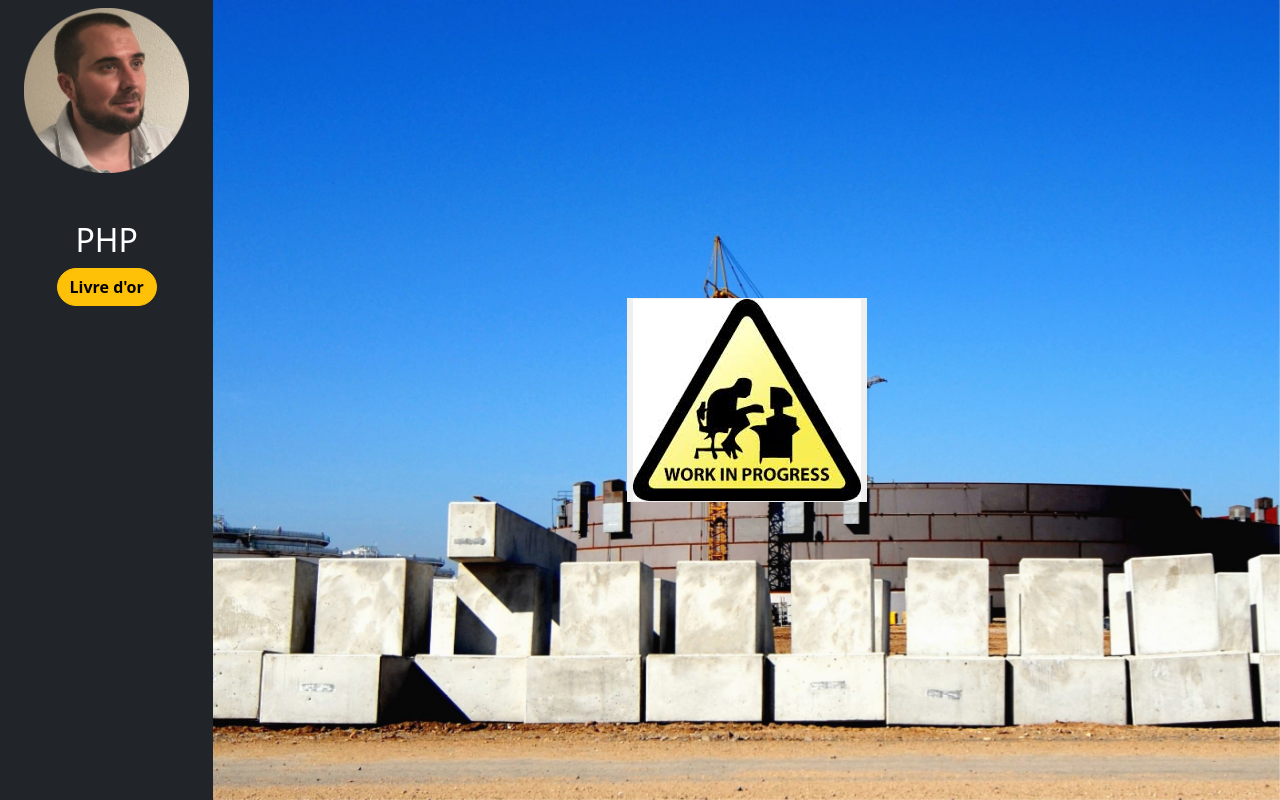
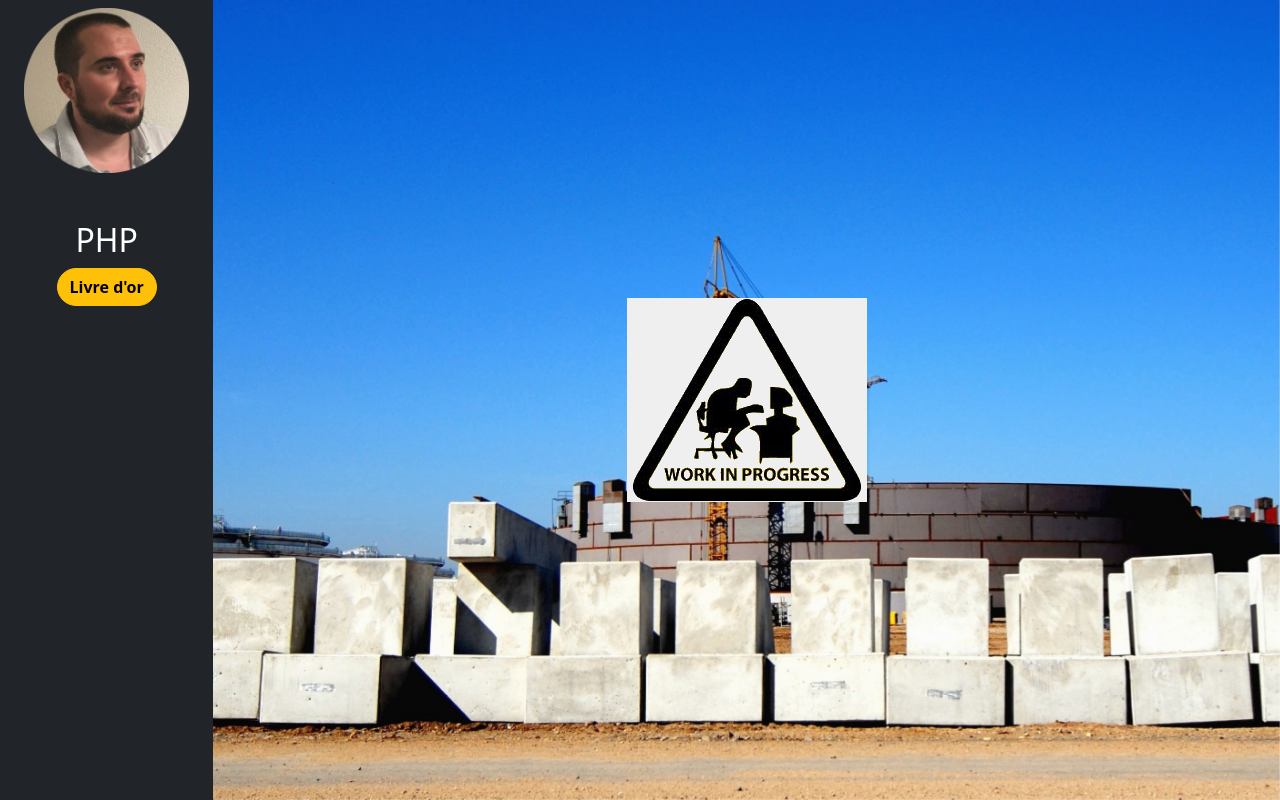
Before and after one commit to franckcostanzo/LaPlateforme_Php-Js, a PHP site: page / in a window 1280 px wide. Run offline with PHP 8.4, Linux system fonts and the light colour scheme.

Commit message:
everything is awesome

```diff
--- a/LaPlateforme_/portfolio/css/style.css
+++ b/LaPlateforme_/portfolio/css/style.css
@@ -3,3 +3,8 @@
     -webkit-background-size: cover; /* pour anciens Chrome et Safari */
     background-size: cover; /* version standardisée */
 }
+
+#wip {
+    color: transparent!important;
+    background-color: transparent!important;
+}
--- a/LaPlateforme_/portfolio/index.html
+++ b/LaPlateforme_/portfolio/index.html
@@ -22,7 +22,7 @@
             <div class="col py-3 d-flex align-items-center justify-content-center" id="mainContent">
 
                 <button class="border-0" onclick="audio.play();">
-                    <img src="./media/wip.jpg" alt="Work in Progress"/>
+                    <img src="./media/wip2.png" alt="Work in Progress" id="wip"/>
                 </button>
                 <script type="text/javascript">
                     const audio = new Audio();
--- a/LaPlateforme_/projects/livreOr/functions.php
+++ b/LaPlateforme_/projects/livreOr/functions.php
@@ -6,7 +6,7 @@ $username = "";
 $errors = array();
 
 // connect to the database
-$db = mysqli_connect('localhost', 'root', '', 'franck-costanzo_livreor');
+$db = mysqli_connect('localhost', 'franck-costanzo', 'Tisyoz84!!', 'franck-costanzo_livreor');
 
 // REGISTER USER
 if (isset($_POST['reg_user']))
```
Also changed, not shown: LaPlateforme_/portfolio/media/wip2.png (added), LaPlateforme_/portfolio/media/wip3.png (added).
